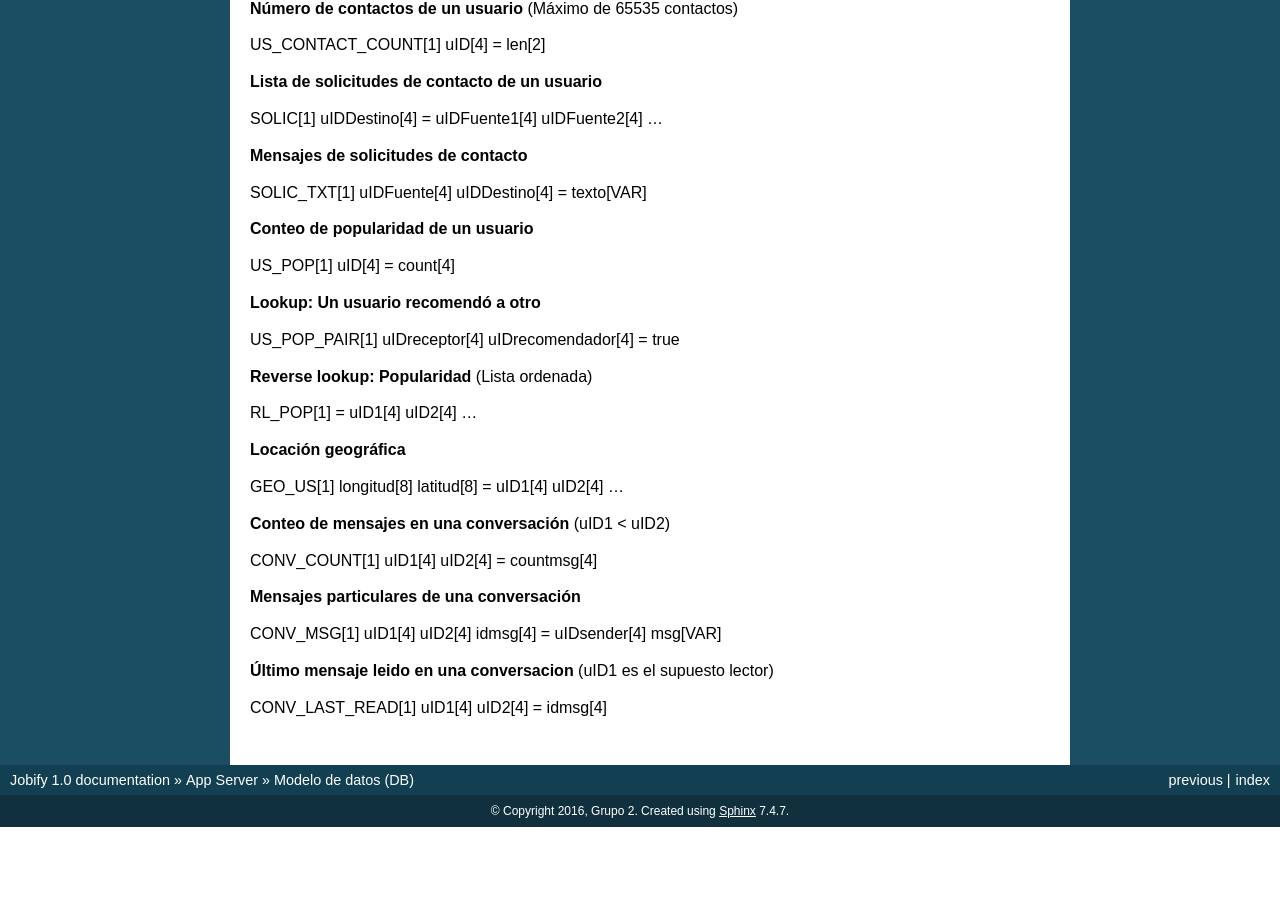
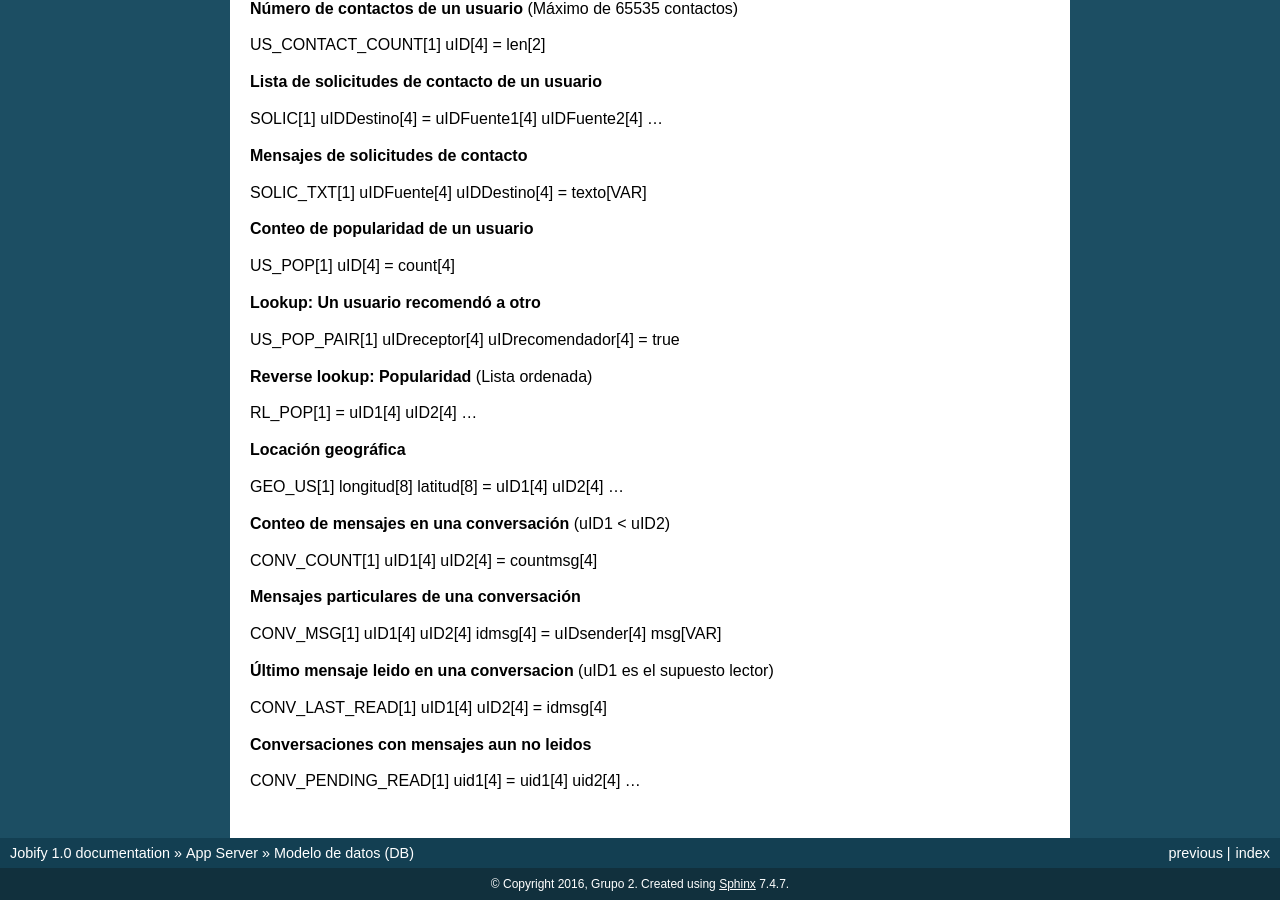
Before and after one commit to FedericoAmura/TallerII2016C2TPLinkedIn, a Sphinx documentation site: the page built from Docs/source/appserver/modelodatosbdd.rst, in a window 1280 px wide and 900 px high, scrolled down 1468 px. Built offline with Sphinx 7.4.7, drawn with Linux system fonts in a browser that asks for light colours; before the commit the page ends 2295 px from its top, so only the background shows below that.

Commit message:
Agregado un extra al modelo de datos

```diff
--- a/Docs/source/appserver/modelodatosbdd.rst
+++ b/Docs/source/appserver/modelodatosbdd.rst
@@ -112,3 +112,7 @@ CONV_MSG[1] uID1[4] uID2[4] idmsg[4] = uIDsender[4] msg[VAR]
 **Último mensaje leido en una conversacion** (uID1 es el supuesto lector)
 
 CONV_LAST_READ[1] uID1[4] uID2[4] = idmsg[4]
+
+**Conversaciones con mensajes aun no leidos**
+
+CONV_PENDING_READ[1] uid1[4] = uid1[4] uid2[4] …
```
